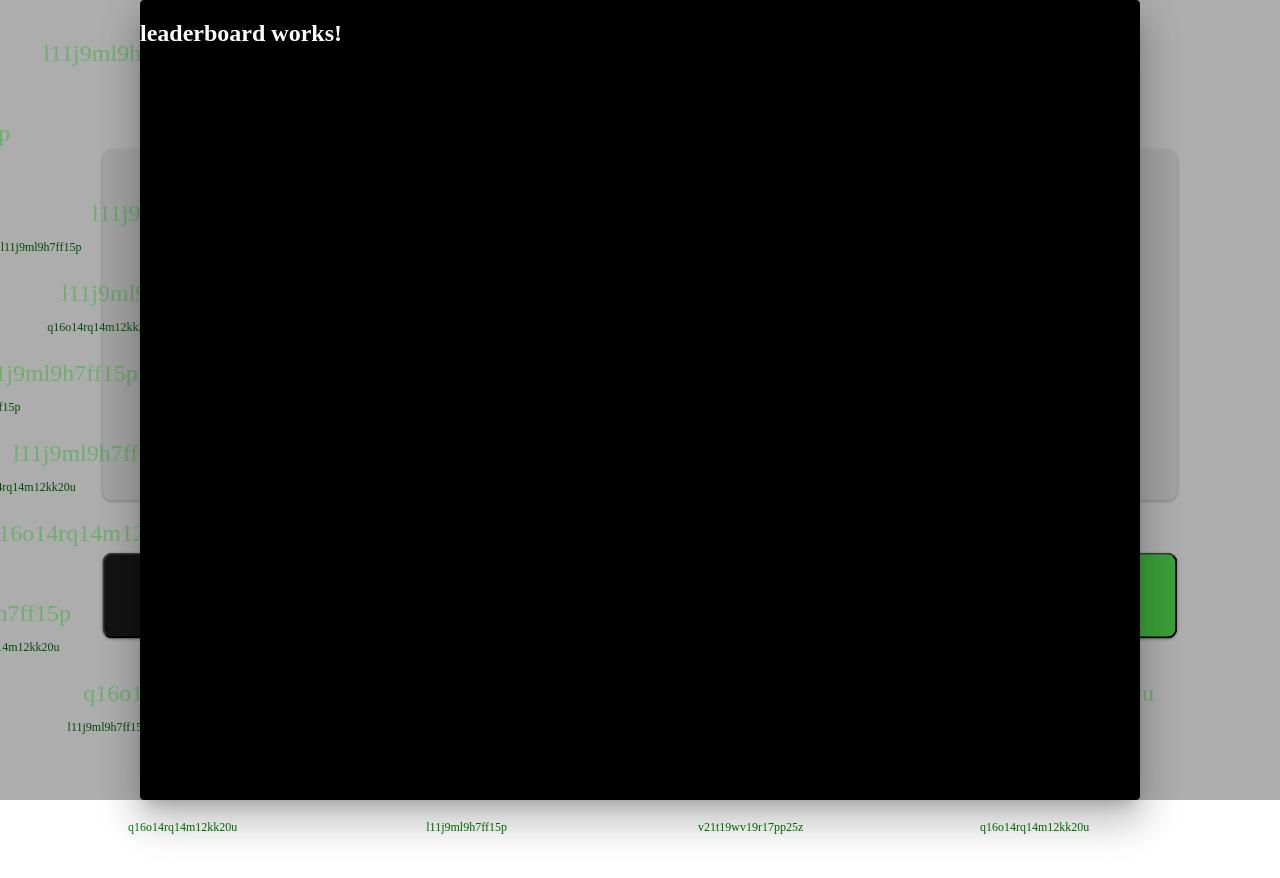
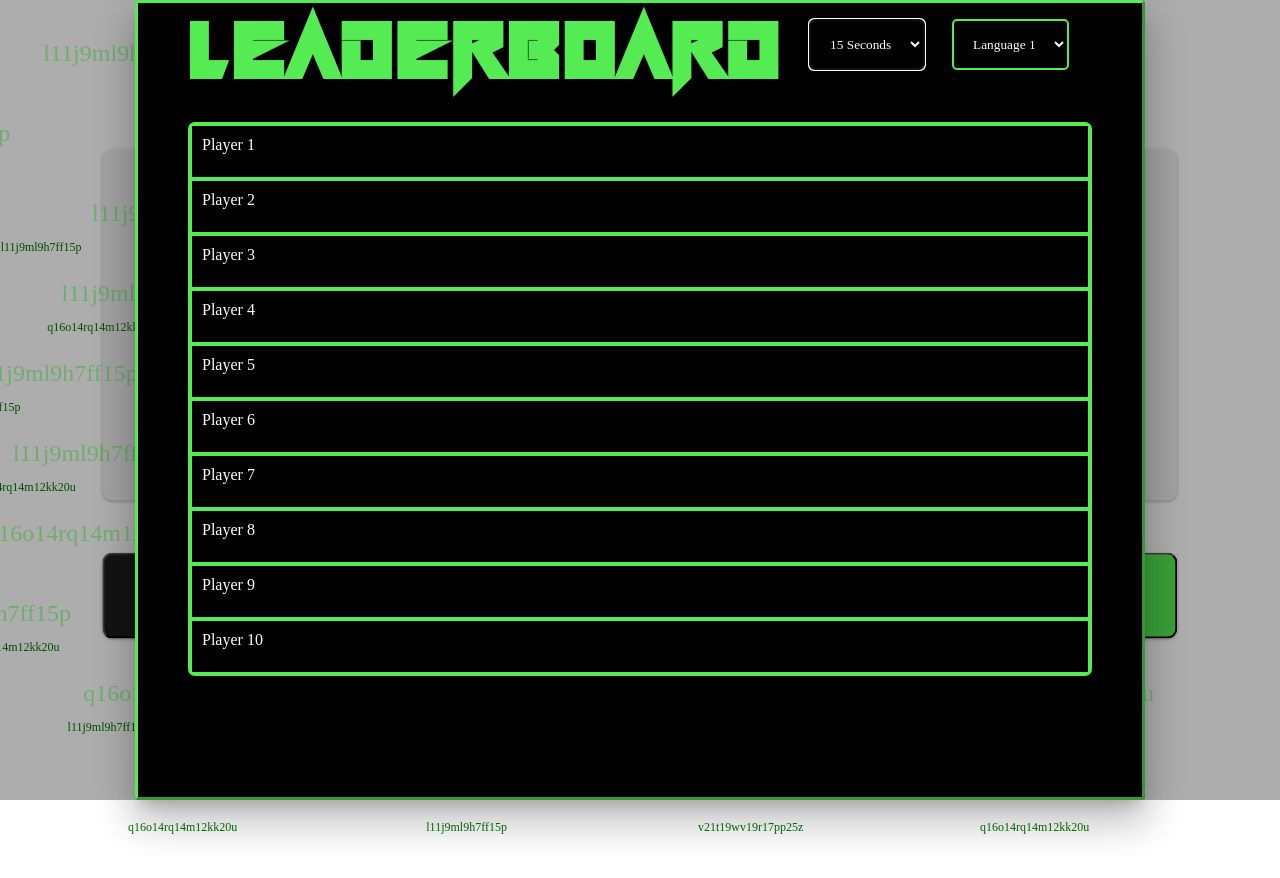
Before and after one commit to TTrumpet/COP-4331C-Project, an Angular app in the folder user-interface/: page / in a window 1280 px wide. Both pictures are taken after a click on the button "Leaderboard". Shown: the top 878 px of the page. Built offline with nearby package versions, Linux system fonts and the light colour scheme; a web font is replaced by a local one.

Commit message:
leaderboard UI

```diff
--- a/user-interface/src/app/app.component.css
+++ b/user-interface/src/app/app.component.css
@@ -7,7 +7,9 @@ body {
     display: flex;
     overflow: hidden;
 }
-
+::ng-deep .mat-dialog-container {
+    background-color: black;
+  }
 main {
     position: absolute;
     vertical-align: center;
--- a/user-interface/src/app/app.component.ts
+++ b/user-interface/src/app/app.component.ts
@@ -21,14 +21,14 @@ export class AppComponent{
 
   openLeaderboard(){
     this.dialog.open(LeaderboardComponent, {
-      width: '1000px',
-      height: '1080px'
+      width: '1010px',
+      height: '1080px',
     });
   }
 
   openLogin(){
     this.dialog.open(LoginComponent, {
-      width: '1000px',
+      width: '1010px',
       height: '1080px'
     });
   }
--- a/user-interface/src/app/leaderboard/leaderboard.component.css
+++ b/user-interface/src/app/leaderboard/leaderboard.component.css
@@ -1,7 +1,104 @@
 body {
+    border-color: #55eb53;
+    border-style:outset;
     background-color: black;
 }
 
-h2 {
-    color: white;
+
+
+#header-container{
+    display: flex;
+    align-items: center;
 }
+#leaderboard-title {
+    font-size: 80px;
+    font-family: 'neon-rave-font';
+    letter-spacing: 5px;
+    color: #55eb53;
+    font-weight: bold;
+    margin-top: auto;
+    margin-left: 50px;
+}
+
+#dropdown-container {
+    display: flex;
+    flex-wrap: wrap;
+    margin-bottom: 17px;
+}
+#dropdown1{
+    background-color: #000;
+    border: 2px solid #55eb53;
+    border-radius: 5px;
+    padding: 15px;
+    margin-left: 27px;
+}
+#dropdown2{
+    background-color: #000;
+    border: 2px solid #55eb53;
+    border-radius: 5px;
+    padding: 15px;
+    margin-left: 27px;
+}
+
+
+#list-container {
+    display: flex;
+    border-style: inset;
+    border: 2px solid  #55eb53;
+    border-radius: 7px;
+    width: 900px;
+    height: 700px;
+    margin-left: 50px;
+    margin-bottom: 20px;
+    margin-top: 20px;
+    flex-direction: column;
+}
+
+.player-box {
+    flex: 1;
+    border-style: inset;
+    border: 2px solid #55eb53;
+
+    padding: 10px;
+    position: relative;
+  }
+
+  /* Add vertical lines between player boxes */
+.player-box:not(:last-child)::after {
+    content: '';
+    position: absolute;
+    top: 0;
+    bottom: 0;
+    right: 0;
+    background-color: #b1eb53;
+}
+@media only screen and (max-width: 1190px) {
+    #leaderboard-title {
+      font-size: 35px;
+      margin-left: 0px;
+    }
+    #header-container {
+        flex-direction: column;
+    }
+    #dropdown-container {
+        align-items: center;
+    }
+    #dropdown1{
+        margin-left: 0px;
+    }
+    #list-container{
+        width: 300px;
+        margin-left: auto;
+        margin-right: auto;
+    }
+}
+@media only screen and (max-height : 825px) {
+    #list-container{
+        height: 550px;
+    }
+}
+@media only screen and (max-height : 700px) {
+    #list-container{
+        height: 450px;
+    }
+}
--- a/user-interface/src/app/leaderboard/leaderboard.component.html
+++ b/user-interface/src/app/leaderboard/leaderboard.component.html
@@ -1,4 +1,33 @@
 <!-- leaderboard pop up ui -->
 <body>
-    <h2>leaderboard works!</h2>
+
+    <div id="header-container">
+        <div id="leaderboard-title">Leaderboard</div>
+        <div id="dropdown-container">
+            <select class="custom-dropdown" id="dropdown1">
+                <option value="option1">15 Seconds</option>
+                <option value="option2">30 Seconds</option>
+                <option value="option1">60 Seconds</option>
+            </select>
+
+            <select class="custom-dropdown" id="dropdown2">
+                <option value="optionA">Language 1</option>
+                <option value="optionB">Language 2</option>
+                <option value="optionB">Language 3</option>
+                <option value="optionB">Language 4</option>
+            </select>
+        </div>
+    </div>
+    <div id="list-container">
+        <div class="player-box" id="p1">Player 1</div>
+        <div class="player-box" id="p2">Player 2</div>
+        <div class="player-box" id="p3">Player 3</div>
+        <div class="player-box" id="p4">Player 4</div>
+        <div class="player-box" id="p5">Player 5</div>
+        <div class="player-box" id="p6">Player 6</div>
+        <div class="player-box" id="p7">Player 7</div>
+        <div class="player-box" id="p8">Player 8</div>
+        <div class="player-box" id="p9">Player 9</div>
+        <div class="player-box" id="p10">Player 10</div>
+    </div>
 </body>
```
Also changed, not shown: 1 other file (tests, documents, lock files or other folders).
